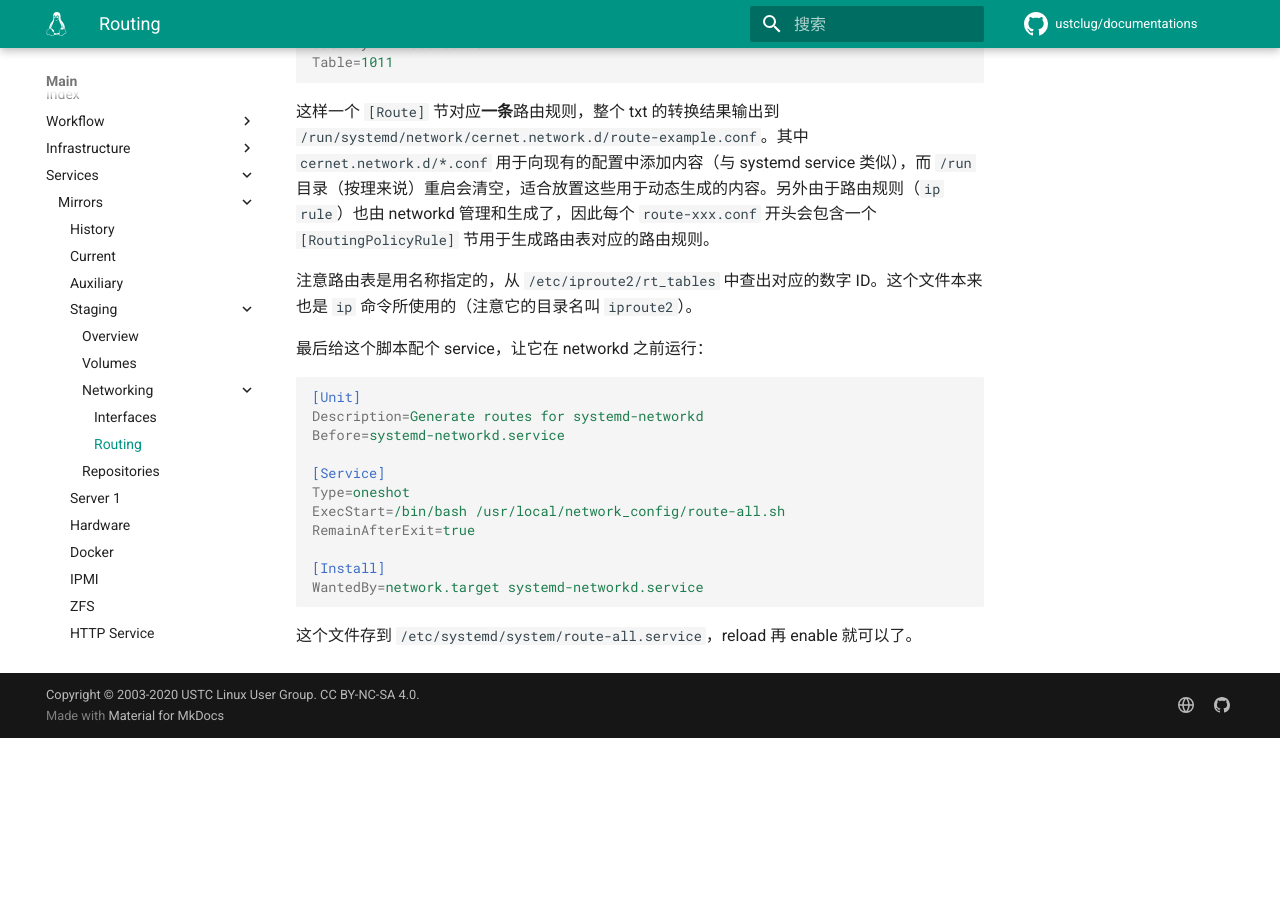
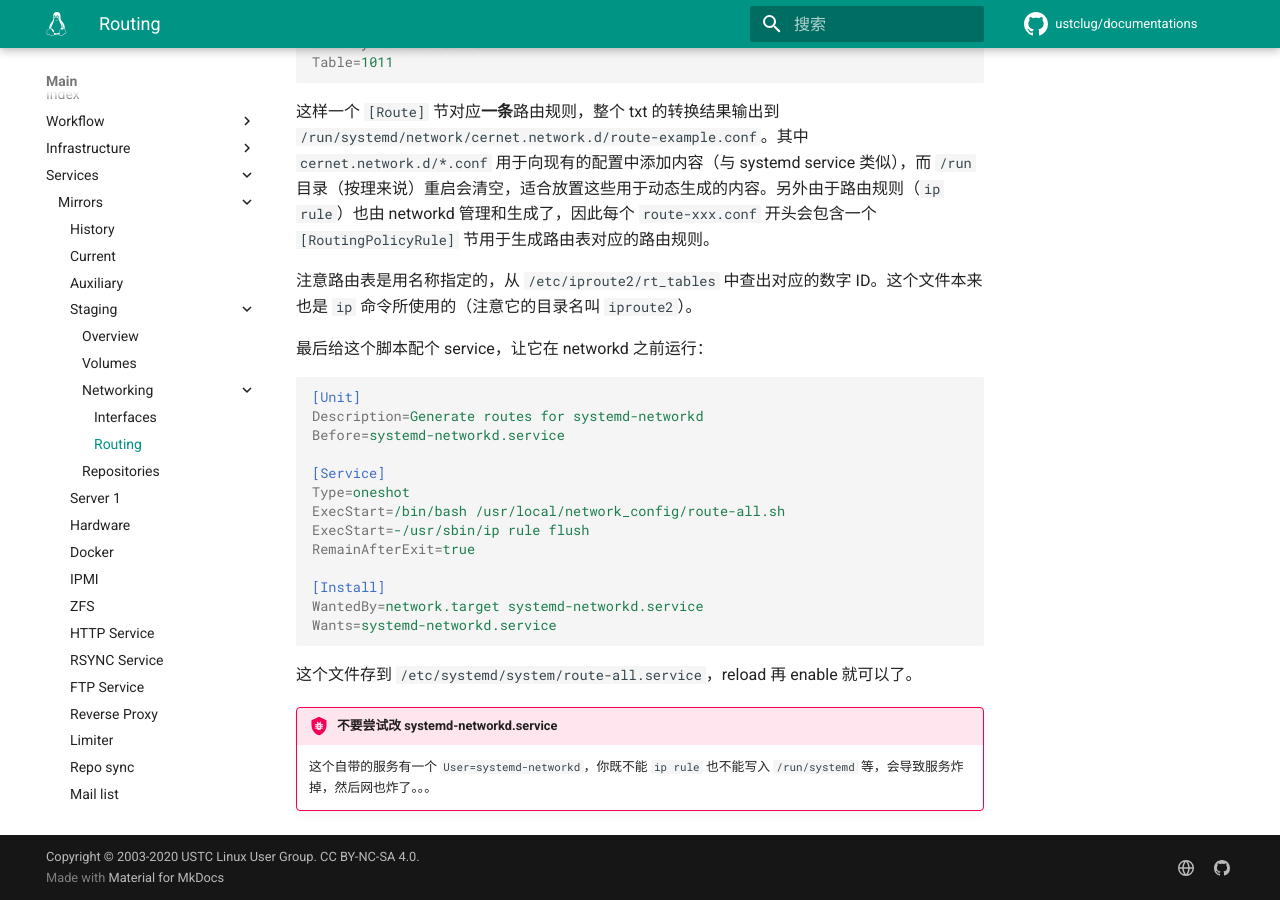
Before and after one commit to ustclug/documentations, an MkDocs documentation site: the page built from docs/services/mirrors/4/networking/route.md, in a window 1280 px wide and 900 px high, scrolled down 1039 px. Built offline with MkDocs 1.6.1 and Material for MkDocs 9.7.7, drawn with Linux system fonts in a browser that asks for light colours; comment, search, counter and statistics services are not loaded; before the commit the page ends 1777 px from its top, so only the background shows below that.

Commit message:
Add notice on systemd-networkd.service

````diff
--- a/docs/services/mirrors/4/networking/route.md
+++ b/docs/services/mirrors/4/networking/route.md
@@ -58,10 +58,16 @@
 [Service]
 Type=oneshot
 ExecStart=/bin/bash /usr/local/network_config/route-all.sh
+ExecStart=-/usr/sbin/ip rule flush
 RemainAfterExit=true
 
 [Install]
 WantedBy=network.target systemd-networkd.service
+Wants=systemd-networkd.service
 ```
 
 这个文件存到 `/etc/systemd/system/route-all.service`，reload 再 enable 就可以了。
+
+!!! bug "不要尝试改 systemd-networkd.service"
+
+    这个自带的服务有一个 `User=systemd-networkd`，你既不能 `ip rule` 也不能写入 `/run/systemd` 等，会导致服务炸掉，然后网也炸了。。。
````
